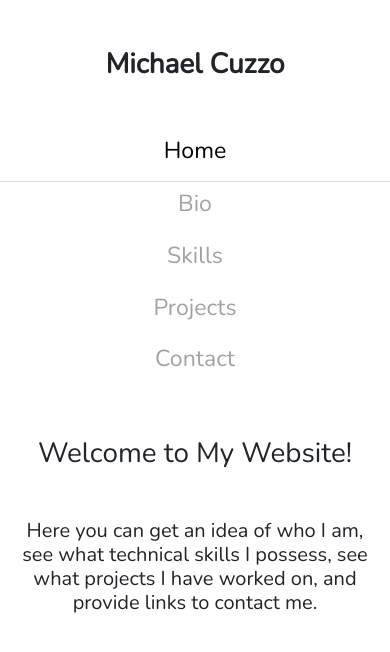
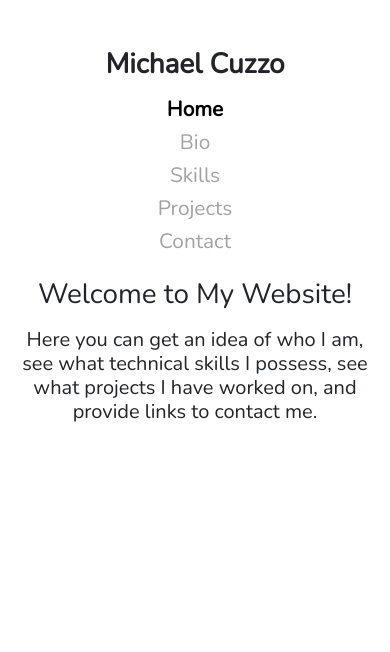
Before and after one commit to MikeCuzzo/MikeCuzzo.github.io, a React (Create React App) app in the folder my-site/: page / in a window 390 px wide. Shown: the top 652 px of the page. Built offline with nearby package versions, Linux system fonts and the light colour scheme.

Commit message:
Mobile responsiveness edits

```diff
--- a/my-site/src/App.css
+++ b/my-site/src/App.css
@@ -30,3 +30,54 @@ a {
     color: black !important;
     text-decoration: none !important;
 }
+
+@media screen and (max-width: 576px){
+    #header {
+        margin-top: 3rem!important;
+    }
+
+    #navBar {
+        margin-top: 1rem!important;
+        margin-bottom: 1rem!important;
+    }
+
+    .nav-link h3 {
+        font-size: 1.3rem;
+        margin-top: -.5rem;
+        margin-bottom: 0;
+    }
+
+    .nav-link-focus {
+        border-style: hidden;
+    }
+
+    .nav-link:hover {
+        border-style: hidden;
+    }
+
+    .nav-link-focus h3 {
+        font-weight: bold;
+    }
+
+    #tabHeader {
+        margin-bottom: 1rem!important;
+    }
+
+    #bioDiv {
+        display: block!important;
+    }
+
+    #myPhoto {
+        height: 50%;
+        width: 50%;
+        margin-bottom: 1rem;
+    }
+
+    #bio {
+        text-align: center!important;
+    }
+
+    #sendEmail {
+        width: 100%;
+    }
+}
--- a/my-site/src/components/bio.jsx
+++ b/my-site/src/components/bio.jsx
@@ -18,10 +18,10 @@ export const Bio = props => {
     }
 
     return <div className="container">
-        <h2 className="mb-5">About Me</h2>
-        <div className="row">
-            <img src={account.avatar_url} alt="my-photo" className="col-3" />
-            <p className="col-8 text-start">{account.bio}</p>
+        <h2 className="mb-5" id="tabHeader">About Me</h2>
+        <div className="row" id="bioDiv">
+            <img src={account.avatar_url} alt="my-photo" className="col-lg-3" id="myPhoto"/>
+            <p className="col-12 col-lg-8 text-start" id="bio">{account.bio}</p>
         </div>
     </div>
 }
--- a/my-site/src/components/contact.jsx
+++ b/my-site/src/components/contact.jsx
@@ -18,9 +18,9 @@ export const Contact = props => {
 
     return (
         <div className="container">
-            <h2 className="mb-5">Contact Me</h2>
+            <h2 className="mb-5" id="tabHeader">Contact Me</h2>
             <div>
-                <div className="col-7 container bg-light border text-start p-3 mb-5">
+                <div className="col-10 col-lg-7 container bg-light border text-start p-3 mb-5">
                     <h5 className="mb-3">Send Me an Email</h5>
                     <form ref={form} onSubmit={sendEmail}>
                         <div className="mb-3">
@@ -39,7 +39,7 @@ export const Contact = props => {
                                 id="user_email"
                                 className="form-control" />
                         </div>
-                        <div className="mb-3">
+                        <div className="mb-4">
                             <label className="form-label"
                                 htmlFor="message">Message</label>
                             <textarea
@@ -49,7 +49,8 @@ export const Contact = props => {
                         </div>
                         <input type="submit"
                             value="Send"
-                            className="btn btn-primary mb-4" />
+                            className="btn btn-primary mb-2"
+                            id="sendEmail" />
                     </form>
                 </div>
                 <div>
--- a/my-site/src/components/header.jsx
+++ b/my-site/src/components/header.jsx
@@ -4,9 +4,10 @@ import { useHistory } from "react-router-dom";
 
 export const Header = props => {
     return (
-        <div className="header mt-5">
+        <div className="header mt-5" id="header">
             <h1 className="fw-bold">Michael Cuzzo</h1>
-            <nav className="nav justify-content-center mt-5 mb-5 flex-column flex-sm-row">
+            <nav className="nav justify-content-center mt-5 mb-5 flex-column flex-sm-row"
+            id="navBar">
                 <NavLink to="/"
                     className={(navData) =>
                         navData.isActive ? "nav-link nav-link-focus" : "nav-link"}>
--- a/my-site/src/components/home.jsx
+++ b/my-site/src/components/home.jsx
@@ -3,7 +3,7 @@ import React from "react";
 export const Home = props => {
     return (
         <div className="container">
-            <h1 className="mb-5">Welcome to My Website!</h1>
+            <h1 className="mb-5" id="tabHeader">Welcome to My Website!</h1>
             <h5>
                 Here you can get an idea of who I am,
                 see what technical skills I possess,
--- a/my-site/src/components/projects.jsx
+++ b/my-site/src/components/projects.jsx
@@ -19,7 +19,7 @@ export const Projects = props => {
     else { console.log(repo); }
 
     return <div className="container">
-        <h2 className="mb-5">My Projects</h2>
+        <h2 className="mb-5" id="tabHeader">My Projects</h2>
         <div className="row row-cols-1 row-cols-md-2 g-4">
             {
                 repo.map((project) => <div className="col">
--- a/my-site/src/components/skills.jsx
+++ b/my-site/src/components/skills.jsx
@@ -38,11 +38,11 @@ export const Skills = props => {
     }
     return (
         <div className="container">
-            <h2 className="mb-5">My Skills</h2>
+            <h2 className="mb-5" id="tabHeader">My Skills</h2>
             <div className="row flex-row">
                 {
                     MySkills.map((skill) =>
-                        <div className="card col-lg-2 m-3 p-3">
+                        <div className="card col-11 col-lg-2 m-3 p-3">
                             <img src={skill.iconUrl} alt={skill.name} className="skill-icon card-img-top mb-2" />
                             <p className="card-title">{skill.name}</p>
                         </div>
```
